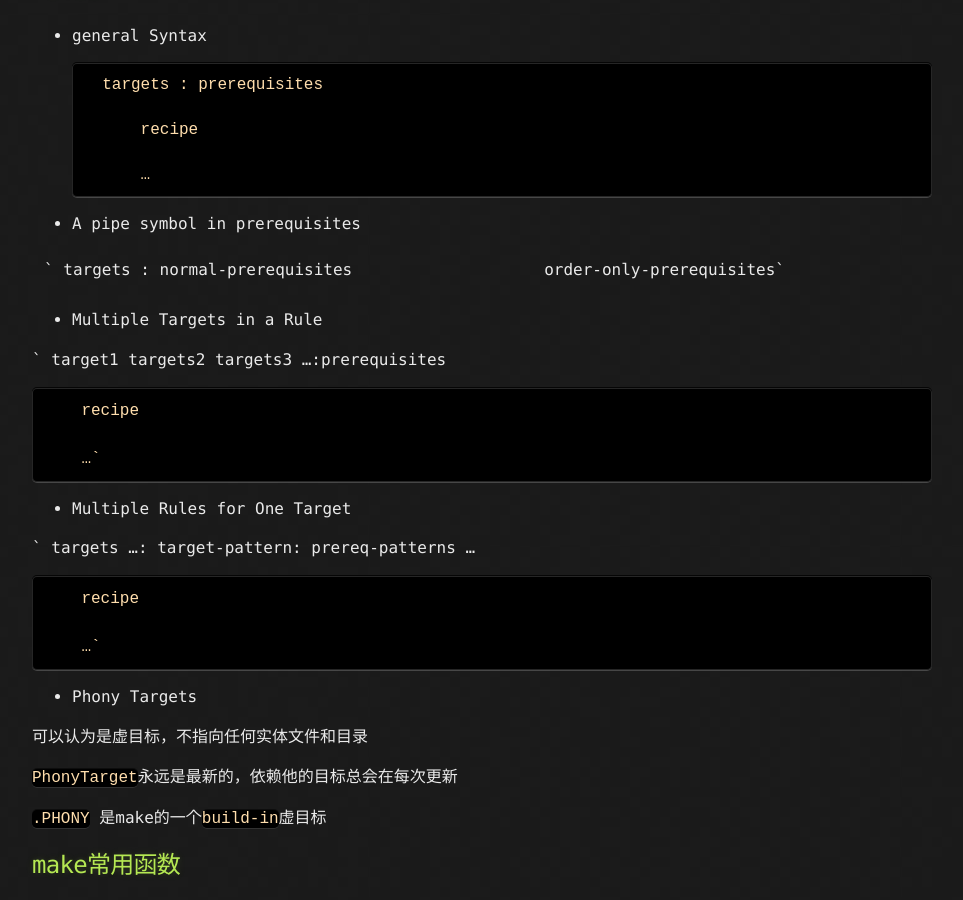
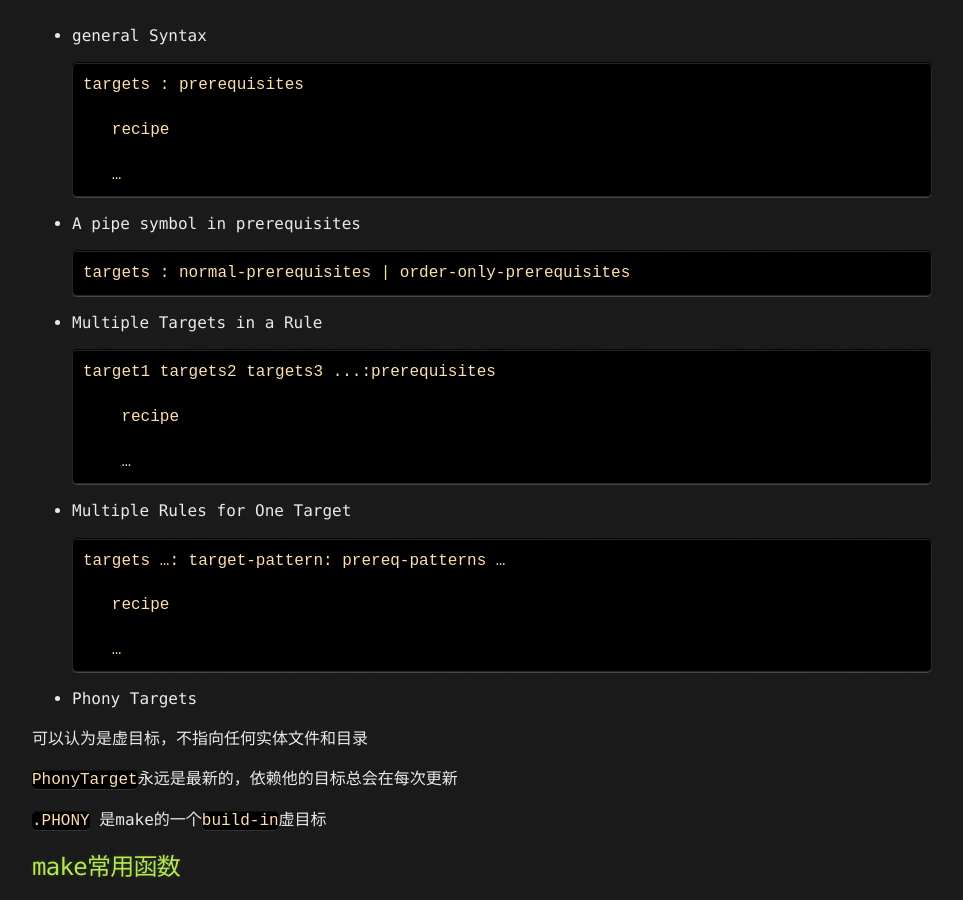
Before and after one commit to Shl4046/Shl4046.github.io, a Jekyll site: the page built from _posts/gnutools/2017-10-03-make.md, in a window 1280 px wide and 900 px high, scrolled down 518 px. Shown: the whole window, without its empty margins (163-1126 px from the left). Built offline with Jekyll 4.4.1, drawn with Linux system fonts in a browser that asks for light colours.

Commit message:
Update 2017-10-03-make.md

```diff
--- a/_posts/gnutools/2017-10-03-make.md
+++ b/_posts/gnutools/2017-10-03-make.md
@@ -18,32 +18,32 @@ date:   2017-10-03 01:53:30 -0700
 ## rules
 * general Syntax
 
-        targets : prerequisites
+      targets : prerequisites
 
-            recipe
+         recipe
 
-            …
+         …
 
 
 * A pipe symbol in prerequisites
 
-` targets : normal-prerequisites | order-only-prerequisites`
+      targets : normal-prerequisites | order-only-prerequisites
 
 * Multiple Targets in a Rule
 
-` target1 targets2 targets3 ...:prerequisites
+      target1 targets2 targets3 ...:prerequisites
 
-        recipe
+          recipe
 
-        …`
+          …
 
 * Multiple Rules for One Target
 
-` targets …: target-pattern: prereq-patterns …
+      targets …: target-pattern: prereq-patterns …
 
-        recipe
+         recipe
 
-        …`
+         …
 
 * Phony Targets
 
```
